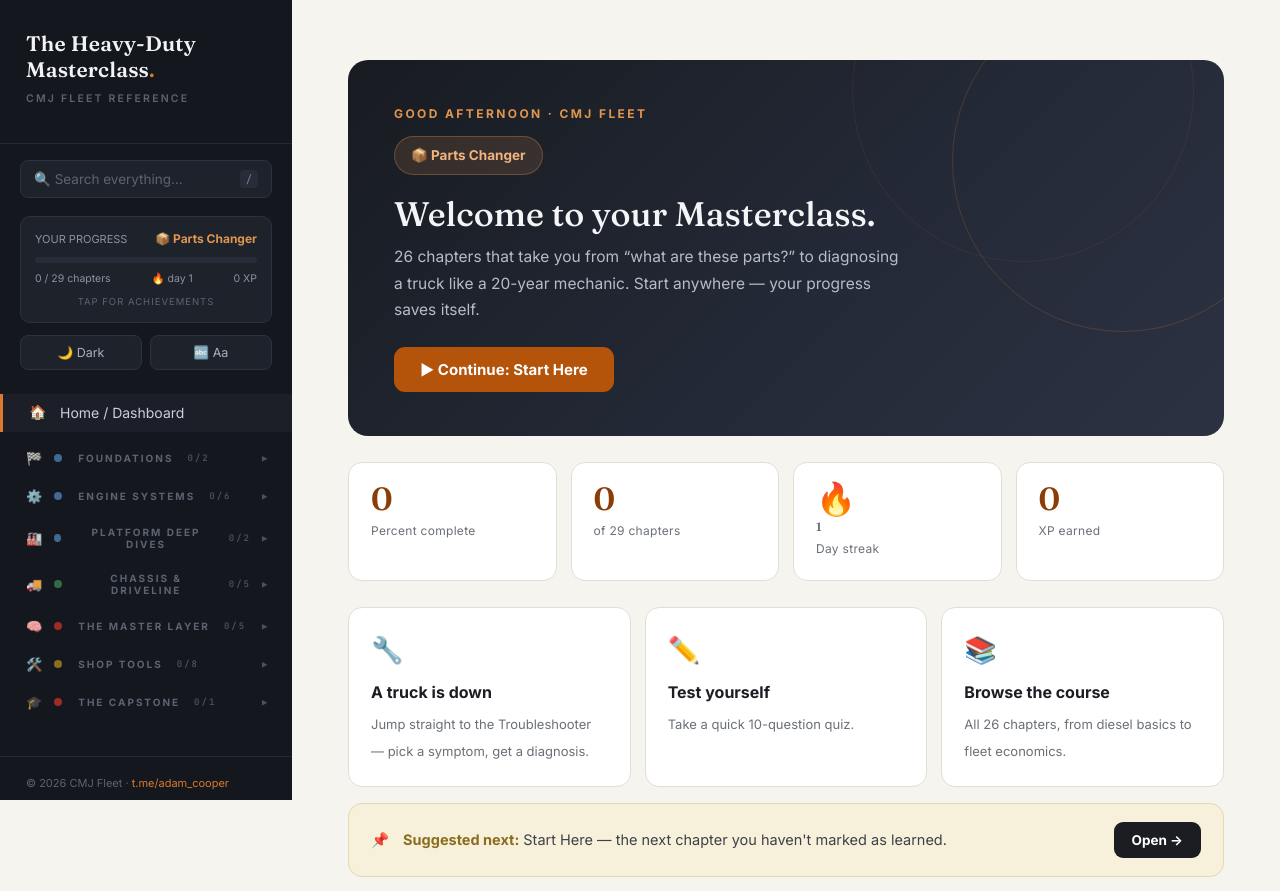
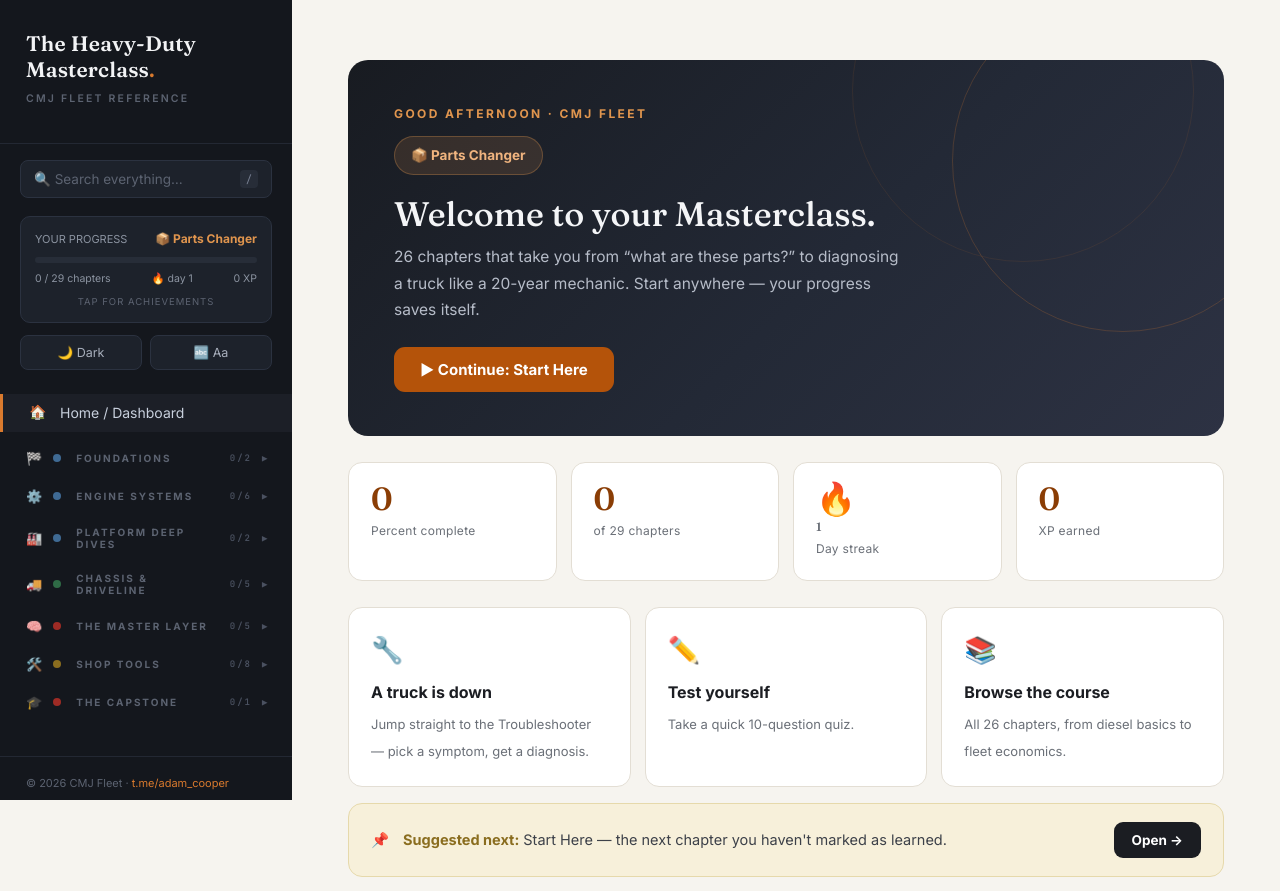
Before and after one commit to adamdispatching-stack/fleet, a website: page index.html in a window 1280 px wide. Shown: the top 891 px of the page. Drawn offline with Linux system fonts and the light colour scheme.

Commit message:
Left-align sidebar group names

```diff
--- a/index.html
+++ b/index.html
@@ -354,10 +354,10 @@ nav .ngroup .gicon{font-size:13px;margin-right:2px;filter:grayscale(.15)}
 nav .ngwrap{transition:max-height .26s ease,opacity .18s}
 nav .nitem{padding-top:7px;padding-bottom:7px}
 
-nav .ngroup{width:100%;background:none;border:none;display:flex;align-items:center;gap:8px;padding:16px 26px 6px;font-size:10px;letter-spacing:2px;text-transform:uppercase;color:var(--side-dim);font-weight:700;cursor:pointer;font-family:var(--sans);transition:color .15s}
+nav .ngroup{width:100%;background:none;border:none;display:flex;align-items:center;gap:7px;text-align:left;padding:16px 26px 6px;font-size:10px;letter-spacing:2px;text-transform:uppercase;color:var(--side-dim);font-weight:700;cursor:pointer;font-family:var(--sans);transition:color .15s}
 nav .ngroup:hover{color:#8b93a0}
 nav .ngroup.activegroup .gname{color:#c8a06a}
-nav .ngroup .gname{flex:0 1 auto}
+nav .ngroup .gname{flex:1;text-align:left}
 nav .ngroup .gcount{font-family:var(--mono);font-size:9px;color:#4a5160;margin-left:6px}
 nav .ngroup .gcaret{margin-left:auto;font-size:10px;transition:transform .2s;color:#4a5160}
 nav .ngroup.collapsed .gcaret{transform:rotate(-90deg)}
```
